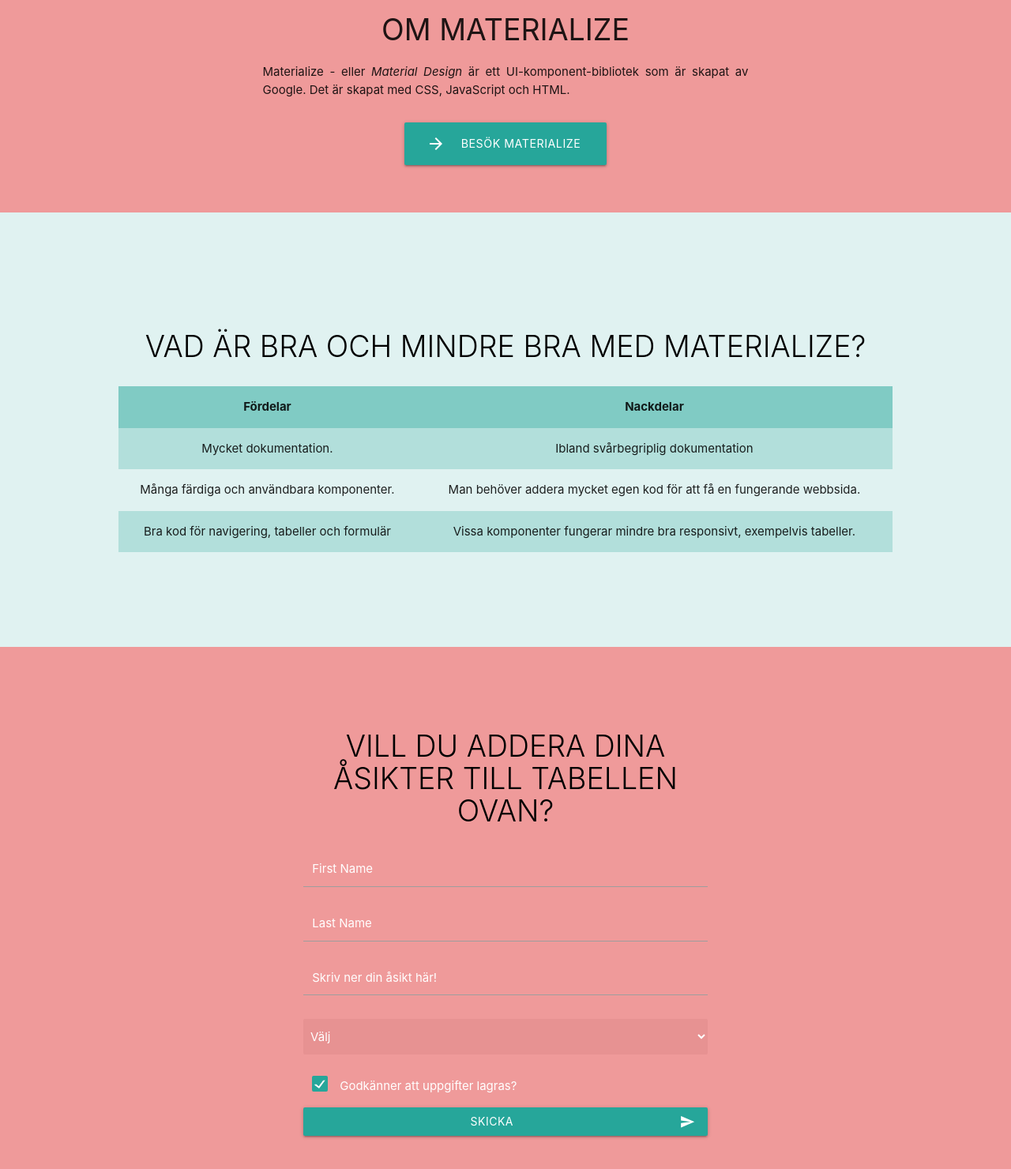
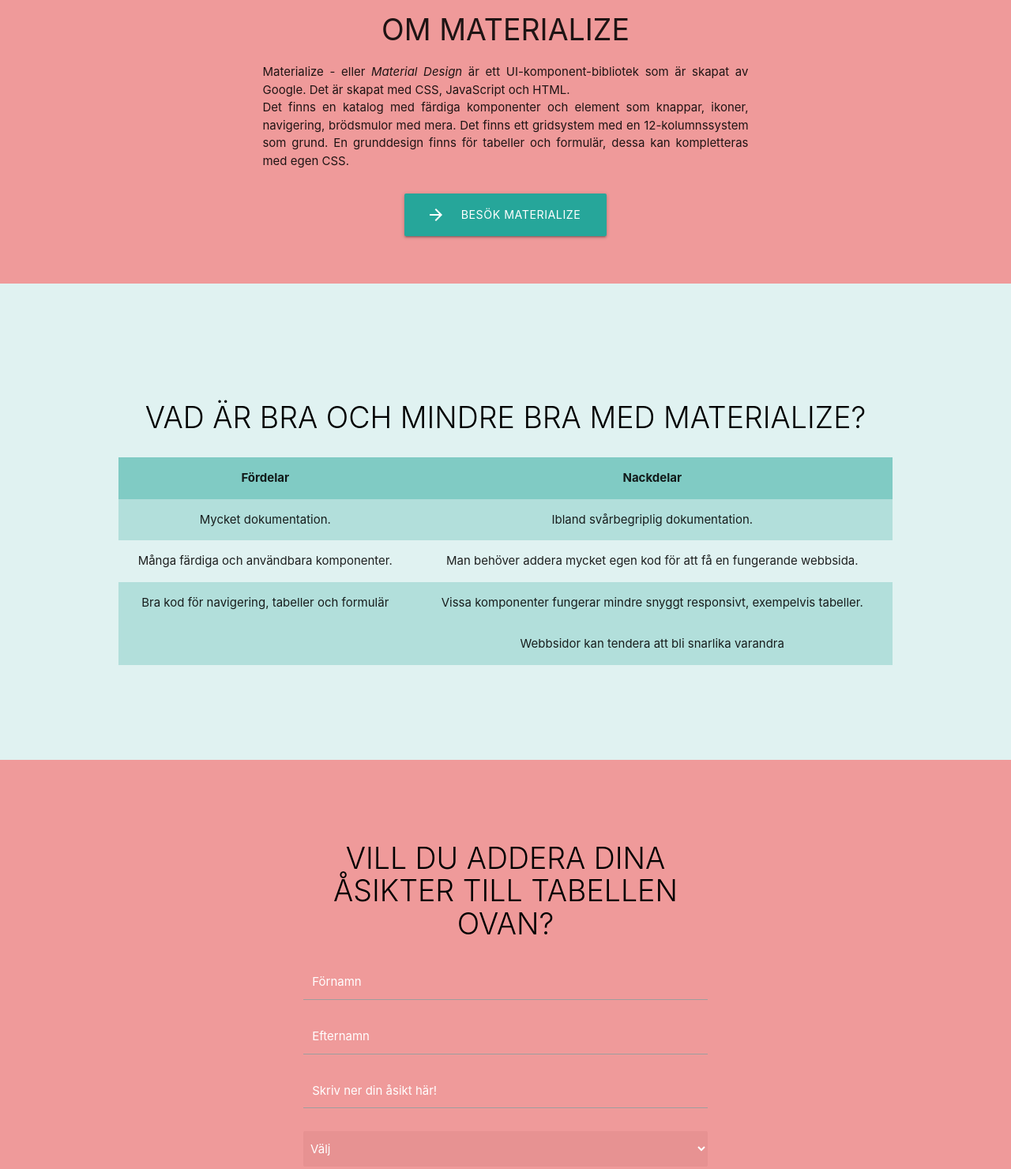
Before and after one commit to rasmus-ason/fullstack-css, a website: page materialize.html in a window 1280 px wide. Shown: the part 740-2220 px from the top of the page at 79% size. Drawn offline with nearby package versions, Linux system fonts and the light colour scheme.

Commit message:
Uppdaterat textinnehåll

```diff
--- a/materialize.html
+++ b/materialize.html
@@ -47,7 +47,7 @@
                 <img src="src/img/hero-5.jpg" alt="" class="responsive-img circle">
             </div>
             <div class="col l6 s12">
-                <h1 class="center">Materialize is a modern responsive front-end framework based om Material Design</h1>
+                <h1 class="center">Materialize is a modern responsive front-end framework based on Material Design</h1>
             </div>
         </div>
     </section>
@@ -62,7 +62,10 @@
                 <div class="content-container-text">
                     <h2 class="center">Om Materialize</h2>
                     <p>Materialize - eller <i>Material Design</i> är ett UI-komponent-bibliotek som är skapat av Google. Det är skapat med CSS, JavaScript och HTML.  </p>
-                     </div>
+                     <p>Det finns en katalog med färdiga komponenter och element som knappar, ikoner, navigering, brödsmulor med mera.
+                      Det finns ett gridsystem med en 12-kolumnssystem som grund.
+                      En grunddesign finns för tabeller och formulär, dessa kan kompletteras med egen CSS.</p>
+                  </div>
                     <div class="content-container">
                         <a href="https://materializecss.com/" class="waves-effect waves-light btn-large "><i class="material-icons left">arrow_forward</i>Besök Materialize webbplats</a>
                     </div>
@@ -86,7 +89,7 @@
                         <!--Fördel-->
                         <td class="teal lighten-4">Mycket dokumentation.</td>
                         <!--Nackdel-->
-                        <td class="teal lighten-4">Ibland svårbegriplig dokumentation</td>
+                        <td class="teal lighten-4">Ibland svårbegriplig dokumentation.</td>
                     </tr>
                     <tr class="">
                         <!--Fördel-->
@@ -98,8 +101,14 @@
                         <!--Fördel-->
                         <td class="teal lighten-4">Bra kod för navigering, tabeller och formulär</td>
                         <!--Nackdel-->
-                        <td class="teal lighten-4">Vissa komponenter fungerar mindre bra responsivt, exempelvis tabeller.</td>
+                        <td class="teal lighten-4">Vissa komponenter fungerar mindre snyggt responsivt, exempelvis tabeller.</td>
                     </tr>
+                    <tr class="">
+                      <!--Fördel-->
+                      <td class="teal lighten-4"></td>
+                      <!--Nackdel-->
+                      <td class="teal lighten-4">Webbsidor kan tendera att bli snarlika varandra</td>
+                  </tr>
                 </tbody>
             </table>
         </div>
@@ -113,13 +122,13 @@
 
             <div class="input-field col s12">
               <input id="first_name" type="text" class="validate">
-              <label for="first_name">First Name</label>
+              <label for="first_name">Förnamn</label>
             </div>
 
 
                 <div class="input-field col s12">
                   <input id="last_name" type="text" class="validate">
-                  <label for="first_name">Last Name</label>
+                  <label for="first_name">Efternamn</label>
                 </div>
 
 
@@ -143,7 +152,7 @@
 
                 <div class="input-field col s12">
                     <label>
-                        <input type="checkbox" class="filled-in" checked="checked" />
+                        <input type="checkbox" class="filled-in" />
                         <span>Godkänner att uppgifter lagras?</span>
                     </label>
                 </div>
```
Also changed, not shown: tailwind.html (+8 -2 lines).
